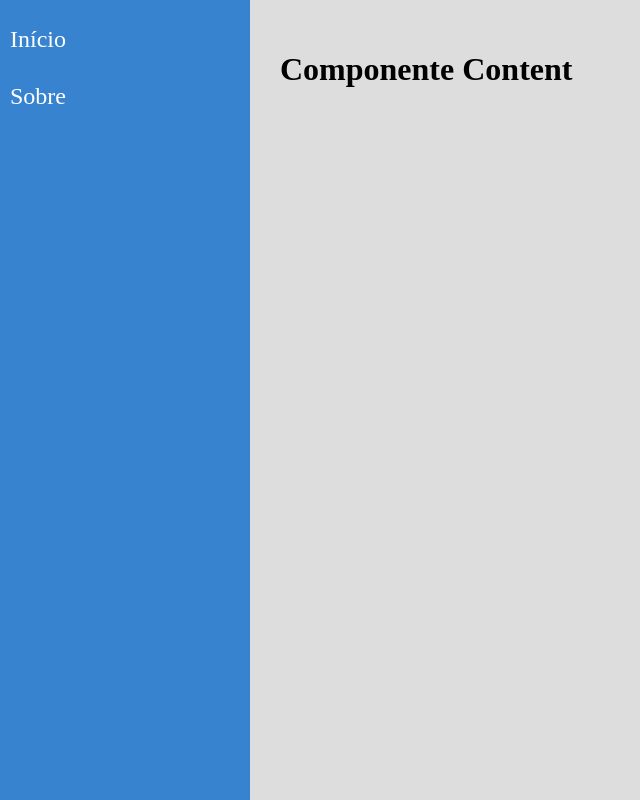
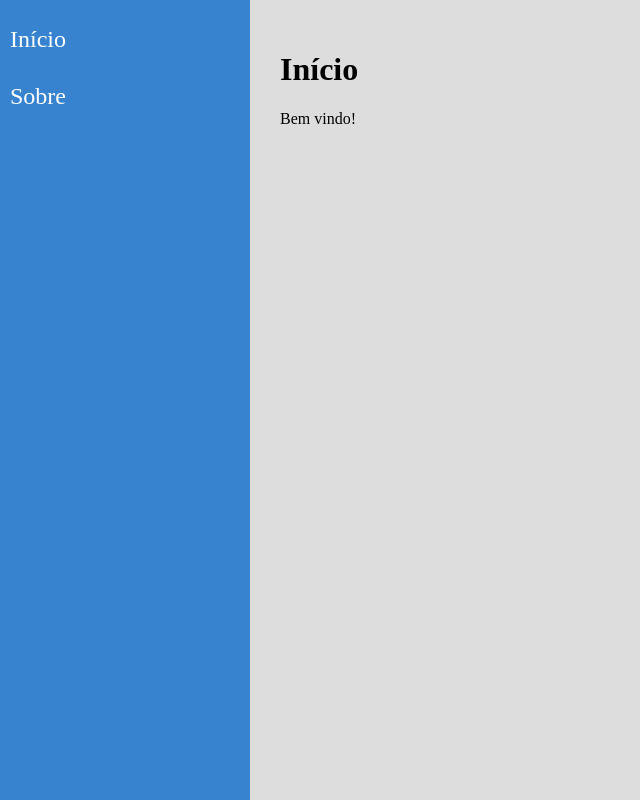
Before and after one commit to betosan83/react-hooks, a React (Create React App) app: page / in a window 1280 px wide. Shown: the whole page, without its empty margins (0-640 px from the left). Built offline with nearby package versions, Linux system fonts and the light colour scheme.

Commit message:
Simple routes.

```diff
--- a/src/components/layout/Content.jsx
+++ b/src/components/layout/Content.jsx
@@ -1,9 +1,19 @@
 import React from 'react'
 import './Content.css'
+import {Switch, Route} from 'react-router-dom'
+import About from '../../views/examples/About'
+import Home from '../../views/examples/Home'
 
 const Content = props => (
     <main className="Content">
-        <h1>Componente Content</h1>
+        <Switch>
+            <Route path="/about">
+                <About></About>
+            </Route>
+            <Route path="/">
+                <Home></Home>
+            </Route>
+        </Switch>
     </main>
 )
 
--- a/src/components/layout/Menu.jsx
+++ b/src/components/layout/Menu.jsx
@@ -1,15 +1,17 @@
 import React from 'react'
 import './Menu.css'
+
+import { Link } from 'react-router-dom'
 
 const Menu = props => (
     <aside className="Menu">
         <nav>
             <ul>
                 <li>
-                    <a href="/">Início</a>
+                    <Link to="/">Início</Link>
                 </li>
                 <li>
-                    <a href="/">Sobre</a>
+                    <Link to="/about">Sobre</Link>
                 </li>
             </ul>
         </nav>
--- a/src/views/App.jsx
+++ b/src/views/App.jsx
@@ -2,11 +2,14 @@
 import Content from '../components/layout/Content'
 import Menu from '../components/layout/Menu'
 import './App.css'
+import { BrowserRouter as Router } from 'react-router-dom'
 
 const App = props => (
     <div className="App">
-        <Menu />
-        <Content />
+        <Router>
+            <Menu />
+            <Content />
+        </Router>
     </div>
 )
 
--- /dev/null
+++ b/src/views/examples/Home.css
@@ -0,0 +1,3 @@
+.Home {
+
+}
```
